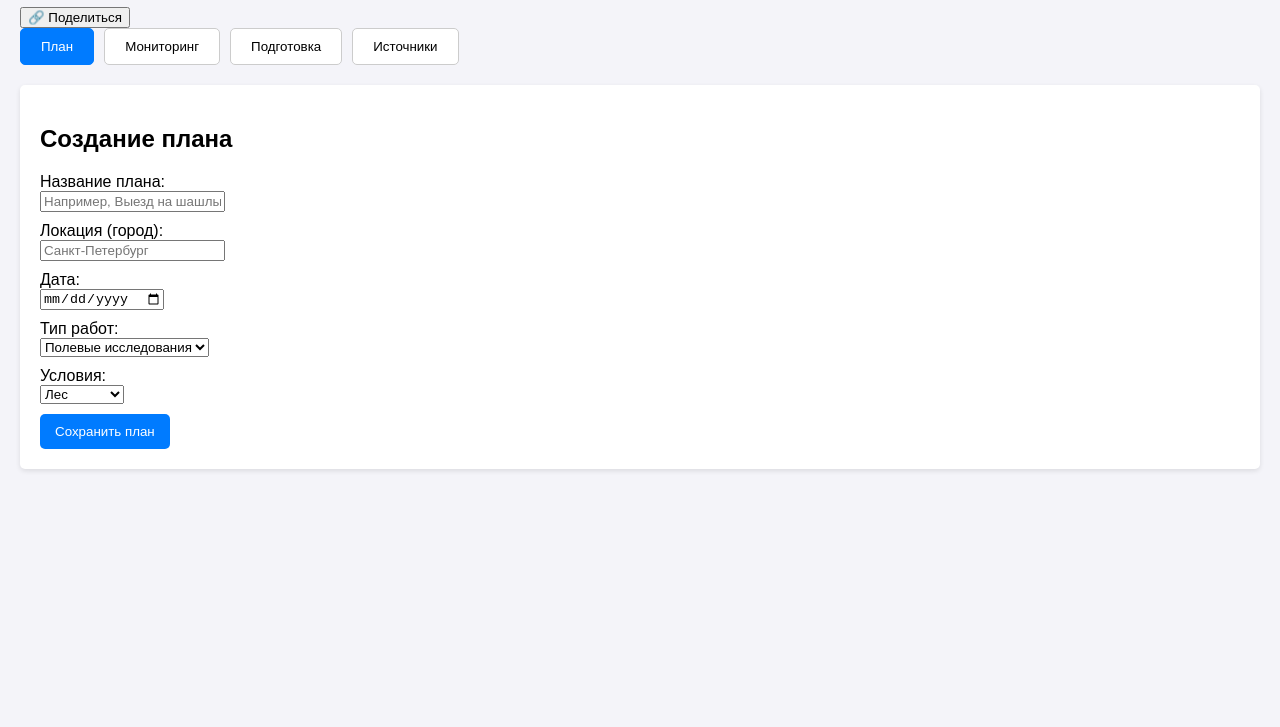
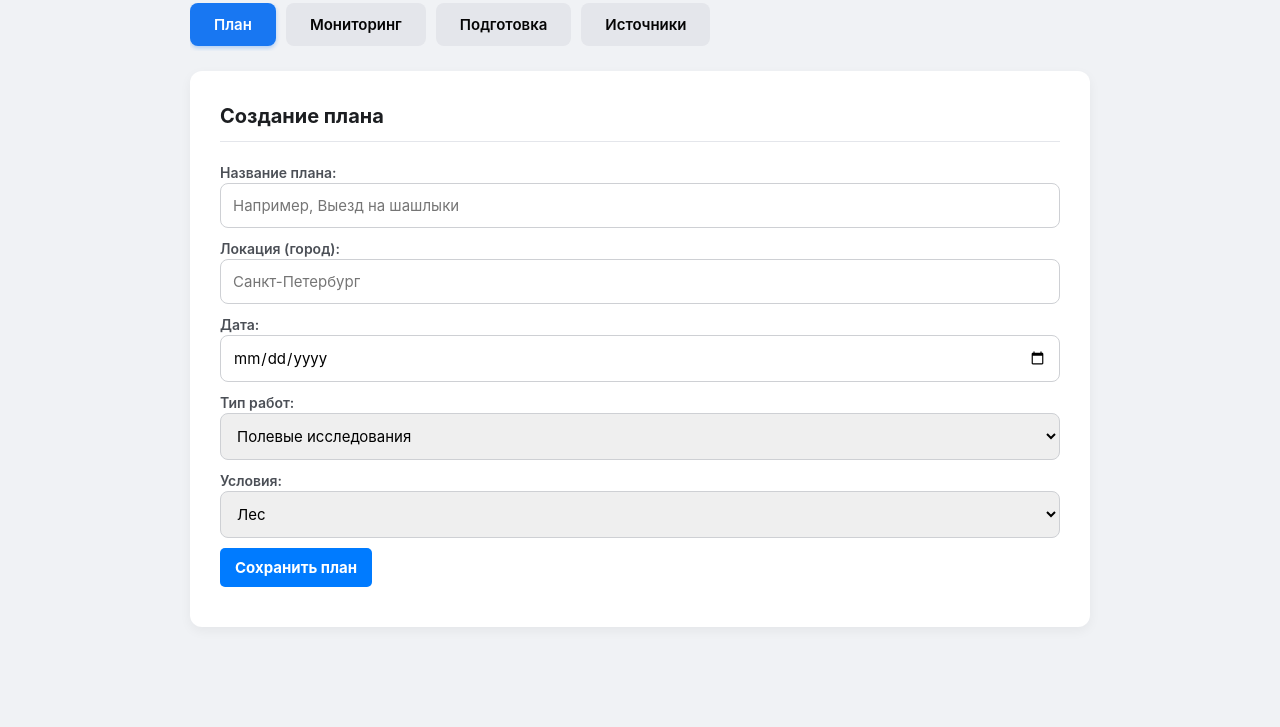
Before and after one commit to dasham27112003-eng/field-safety-planner, a plain HTML site: page index.html in a window 1280 px wide. Shown: the part 73-800 px from the top of the page. Drawn offline with Linux system fonts and the light colour scheme.

Commit message:
Update style.css

```diff
--- a/style.css
+++ b/style.css
@@ -1,6 +1,205 @@
-body { font-family: sans-serif; margin: 20px; background-color: #f4f4f9; }
-.tabs { display: flex; gap: 10px; margin-bottom: 20px; }
-.tabs button { padding: 10px 20px; cursor: pointer; border: 1px solid #ccc; background: #fff; border-radius: 5px; }
-.tabs button.active { background: #007bff; color: white; border-color: #007bff; }
-.tab-panel { display: none; background: white; padding: 20px; border-radius: 5px; box-shadow: 0 2px 5px rgba(0,0,0,0.1); }
-.tab-panel.active { display: block; }
+/* Базовые настройки */
+* {
+    box-sizing: border-box;
+    font-family: -apple-system, BlinkMacSystemFont, "Segoe UI", Roboto, Helvetica, Arial, sans-serif;
+}
+
+body {
+    margin: 0;
+    padding: 20px;
+    background-color: #f0f2f5;
+    color: #1c1e21;
+    line-height: 1.5;
+}
+
+/* Шапка */
+header {
+    display: flex;
+    justify-content: space-between;
+    align-items: center;
+    max-width: 900px;
+    margin: 0 auto 20px auto;
+    flex-wrap: wrap;
+    gap: 15px;
+}
+
+header h1 {
+    margin: 0;
+    font-size: 24px;
+    color: #2c3e50;
+}
+
+/* Кнопка поделиться */
+.share-btn {
+    background: #ffffff;
+    border: 1px solid #ced0d4;
+    color: #1c1e21;
+    padding: 8px 16px;
+    border-radius: 6px;
+    cursor: pointer;
+    font-weight: 600;
+    font-size: 14px;
+    transition: all 0.2s ease;
+    display: flex;
+    align-items: center;
+    gap: 5px;
+}
+
+.share-btn:hover {
+    background: #f2f2f2;
+    border-color: #b0b3b8;
+}
+
+.share-btn.success {
+    background: #e3fcef;
+    color: #00a854;
+    border-color: #00a854;
+}
+
+/* Вкладки */
+.tabs {
+    display: flex;
+    gap: 10px;
+    max-width: 900px;
+    margin: 0 auto 20px auto;
+    overflow-x: auto;
+    padding-bottom: 5px;
+}
+
+.tabs button {
+    padding: 12px 24px;
+    cursor: pointer;
+    border: none;
+    background: #e4e6eb;
+    color: #050505;
+    border-radius: 8px;
+    font-weight: 600;
+    font-size: 15px;
+    transition: background 0.2s;
+    white-space: nowrap;
+}
+
+.tabs button:hover {
+    background: #d8dadf;
+}
+
+.tabs button.active {
+    background: #1877f2;
+    color: white;
+    box-shadow: 0 2px 4px rgba(24, 119, 242, 0.3);
+}
+
+/* Контентная часть (карточки) */
+main {
+    max-width: 900px;
+    margin: 0 auto;
+}
+
+.tab-panel {
+    display: none;
+    background: #ffffff;
+    padding: 30px;
+    border-radius: 12px;
+    box-shadow: 0 4px 12px rgba(0, 0, 0, 0.05);
+    animation: fadeIn 0.3s ease-in-out;
+}
+
+.tab-panel.active {
+    display: block;
+}
+
+@keyframes fadeIn {
+    from { opacity: 0; transform: translateY(5px); }
+    to { opacity: 1; transform: translateY(0); }
+}
+
+/* Заголовки внутри карточек */
+h2 {
+    margin-top: 0;
+    color: #1c1e21;
+    font-size: 20px;
+    border-bottom: 1px solid #e4e6eb;
+    padding-bottom: 10px;
+    margin-bottom: 20px;
+}
+
+h3 {
+    color: #2c3e50;
+}
+
+/* Поля ввода (форма) */
+label {
+    display: block;
+    font-weight: 600;
+    margin-bottom: 5px;
+    font-size: 14px;
+    color: #4b4f56;
+}
+
+input[type="text"],
+input[type="date"],
+select {
+    width: 100%;
+    padding: 12px;
+    border: 1px solid #ced0d4;
+    border-radius: 8px;
+    font-size: 15px;
+    transition: border-color 0.2s;
+    outline: none;
+}
+
+input[type="text"]:focus,
+input[type="date"]:focus,
+select:focus {
+    border-color: #1877f2;
+    box-shadow: 0 0 0 3px rgba(24, 119, 242, 0.1);
+}
+
+/* Кнопки действий */
+#save-plan, #print-report {
+    padding: 12px 20px;
+    border-radius: 8px;
+    font-weight: bold;
+    font-size: 15px;
+    cursor: pointer;
+    border: none;
+    transition: background 0.2s;
+}
+
+#save-plan {
+    background: #1877f2;
+    color: white;
+    margin-bottom: 10px;
+}
+
+#save-plan:hover {
+    background: #166fe5;
+}
+
+#print-report {
+    background: #42b72a;
+    color: white;
+}
+
+#print-report:hover {
+    background: #36a420;
+}
+
+/* Ссылки */
+a {
+    color: #1877f2;
+    text-decoration: none;
+}
+
+a:hover {
+    text-decoration: underline;
+}
+
+/* Списки (в чек-листе и источниках) */
+ul {
+    padding-left: 20px;
+}
+
+li {
+    margin-bottom: 8px;
+}
```
